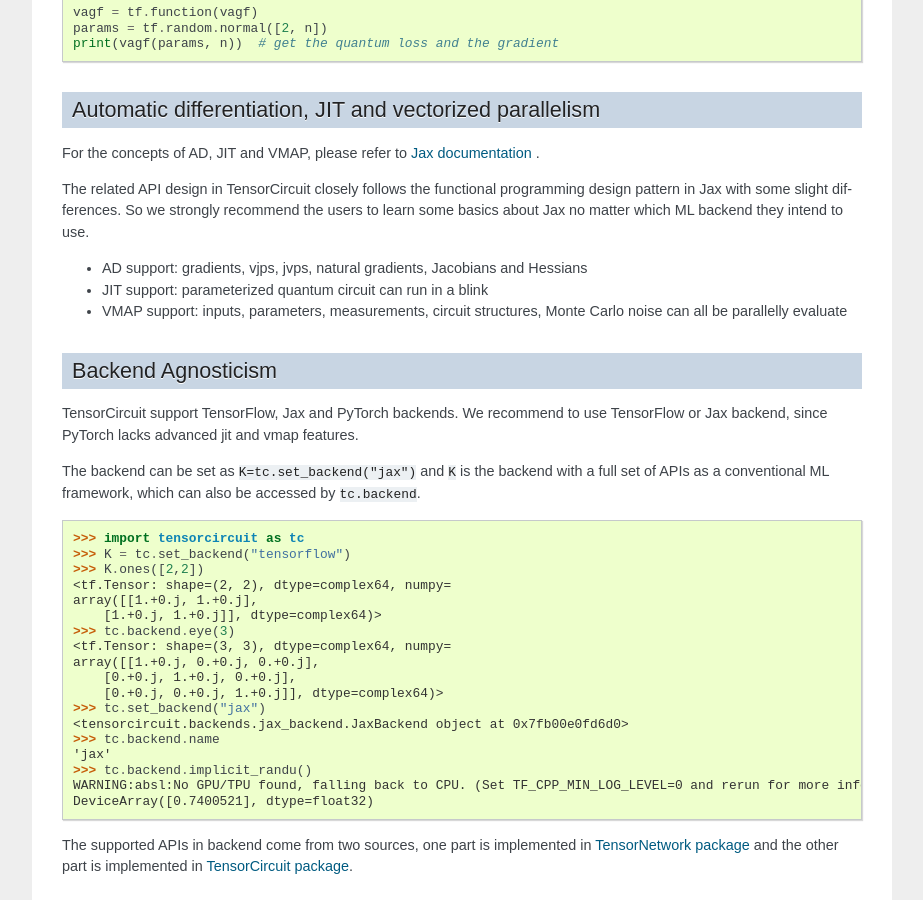
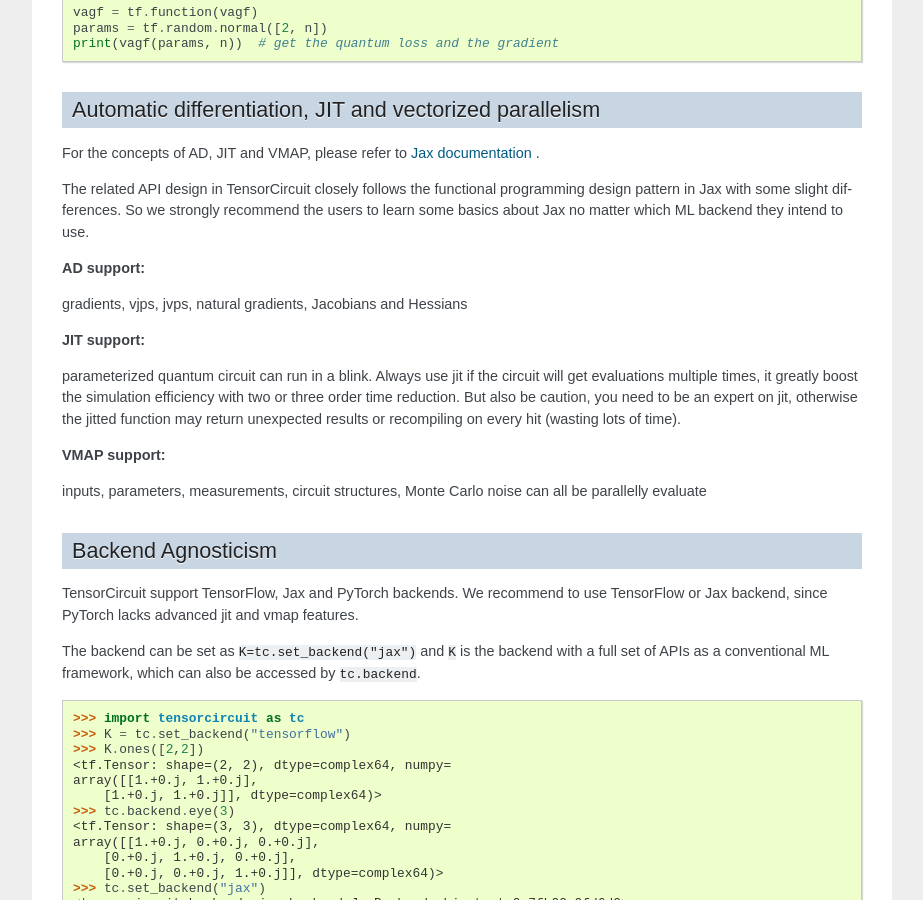
Before and after one commit to tencent-quantum-lab/tensorcircuit, a Sphinx documentation site: the page built from docs/source/quickstart.rst, in a window 1280 px wide and 900 px high, scrolled down 3016 px. Shown: the whole window, without its empty margins (198-1121 px from the left). Built offline with Sphinx 7.4.7, drawn with Linux system fonts in a browser that asks for light colours.

```diff
--- a/docs/source/index.rst
+++ b/docs/source/index.rst
@@ -6,6 +6,7 @@ Guide to tensorcircuit
 
    quickstart.rst
    advance.rst
+   infras.rst
    contribution.rst
 
 
--- a/docs/source/quickstart.rst
+++ b/docs/source/quickstart.rst
@@ -167,11 +167,17 @@ For the concepts of AD, JIT and VMAP, please refer to `Jax documentation <https:
 
 The related API design in TensorCircuit closely follows the functional programming design pattern in Jax with some slight differences. So we strongly recommend the users to learn some basics about Jax no matter which ML backend they intend to use.
 
-- AD support: gradients, vjps, jvps, natural gradients, Jacobians and Hessians
+**AD support:**
 
-- JIT support: parameterized quantum circuit can run in a blink
+gradients, vjps, jvps, natural gradients, Jacobians and Hessians
 
-- VMAP support: inputs, parameters, measurements, circuit structures, Monte Carlo noise can all be parallelly evaluate
+**JIT support:**
+
+parameterized quantum circuit can run in a blink. Always use jit if the circuit will get evaluations multiple times, it greatly boost the simulation efficiency with two or three order time reduction. But also be caution, you need to be an expert on jit, otherwise the jitted function may return unexpected results or recompiling on every hit (wasting lots of time).
+
+**VMAP support:**
+
+inputs, parameters, measurements, circuit structures, Monte Carlo noise can all be parallelly evaluate
 
 
 Backend Agnosticism
```
Also changed, not shown: docs/source/infras.rst (added, +68 -0 lines).
